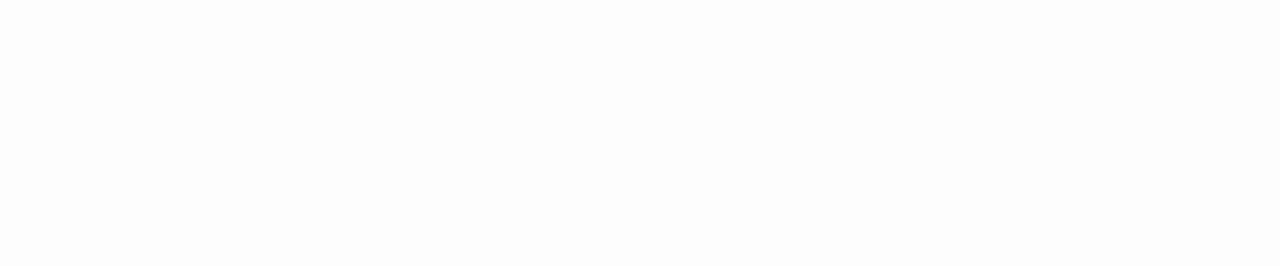
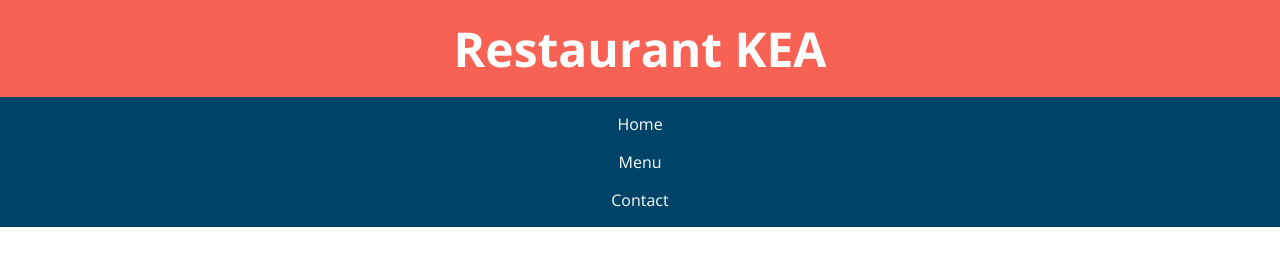
Before and after one commit to oliv2673/css-restaurant, a plain HTML site: page index.html in a window 1280 px wide. Drawn offline with nearby package versions, Linux system fonts and the light colour scheme.

Commit message:
index, vars and styles

```diff
--- a/css/styles.css
+++ b/css/styles.css
@@ -1,5 +1,44 @@
 @import "variables.css";
+
+* {
+    margin: 0;
+    padding: 0;
+    box-sizing: border-box;
+}
 
 body {
     background-color: var(--white);
 }
+
+header {
+    width: 100%;
+
+    h1 {
+        background-color: var(--red);
+        text-align: center;
+        font-family: var(--title);
+        color: white;
+        padding: 1rem;
+        font-size: 3rem;
+    }
+
+    nav {
+        padding: 1rem 0;
+        display: flex;
+        align-items: center;
+        flex-direction: column;
+        gap: 1rem;
+        background-color: var(--blue);
+
+        a {
+            text-decoration: none;
+            color: var(--white);
+            font-family: var(--link);
+
+        }
+
+        a:hover {
+            font-weight: bold;
+        }
+    }
+}
--- a/css/variables.css
+++ b/css/variables.css
@@ -1,4 +1,11 @@
+@import url('https://fonts.googleapis.com/css2?family=Open+Sans:ital,wght@0,300..800;1,300..800&display=swap');
+
 :root {
     --black: #020404;
     --white: #fdfdfd;
+    --red: #f86254;
+    --blue: #004369;
+
+    --title: "Open Sans", serif;
+    --link: "Open Sans", serif;
 }
--- a/index.html
+++ b/index.html
@@ -5,11 +5,18 @@
     <meta charset="UTF-8">
     <meta name="viewport" content="width=device-width, initial-scale=1.0">
     <link rel="stylesheet" href="css/styles.css">
-    <title>Document</title>
+    <title>Home</title>
 </head>
 
 <body>
-
+    <header>
+        <h1>Restaurant KEA</h1>
+        <nav>
+            <a href="index.html">Home</a>
+            <a href="menu.html">Menu</a>
+            <a href="contact.html">Contact</a>
+        </nav>
+    </header>
 </body>
 
 </html>
```
